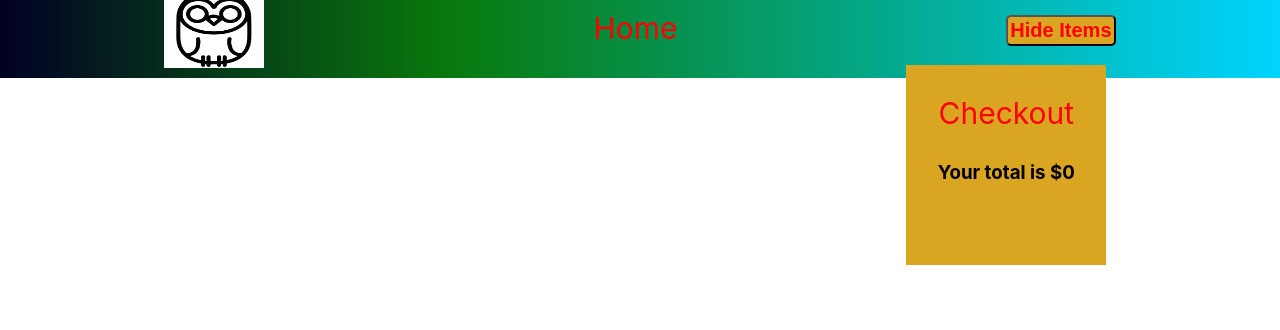
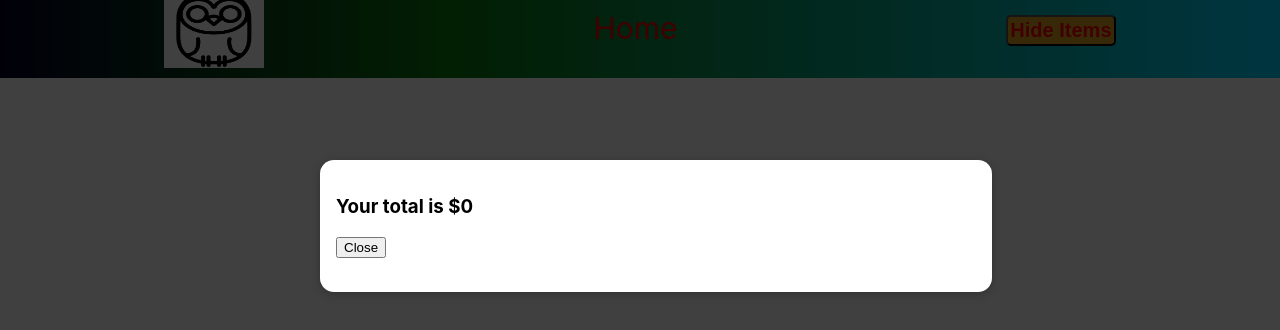
Before and after one commit to slavdefense/simple-store-frontend, a React (Create React App) app: page / in a window 1280 px wide. Both pictures are taken after a click on the button "Show Items". Shown: the top 330 px of the page. Built offline with nearby package versions, Linux system fonts and the light colour scheme.

Commit message:
Use React Fragments coupled with useState hook to show or hide Shopping Cart

```diff
--- a/public/index.html
+++ b/public/index.html
@@ -28,6 +28,7 @@
   </head>
   <body>
     <noscript>You need to enable JavaScript to run this app.</noscript>
+    <div id="overlays"></div>
     <div id="root"></div>
     <!--
       This HTML file is a template.
--- a/src/App.js
+++ b/src/App.js
@@ -16,6 +16,7 @@
   ]);
 
   const liftingCartHandler = (evt) => {
+
     console.log(evt);
     setAllCartData(evt);
   };
--- a/src/Components/Cart/Cart.jsx
+++ b/src/Components/Cart/Cart.jsx
@@ -1,6 +1,7 @@
 import React, { useState, useEffect } from "react";
 import styles from "./Cart.module.css";
-const Cart = ({ allCartData, toggler }) => {
+import Modal from "../../UI/Modal";
+const Cart = ({ allCartData, toggler,handleCartClick }) => {
   console.log(allCartData);
 
   console.log(allCartData);
@@ -40,11 +41,14 @@
   console.log(itemTotal);
 
   return (
-    <div className="cartContainer">
-      {toggler ? (
-        <div className={styles.toggler}>
-          <p>Checkout</p>
-          {itemTotal
+
+
+
+<>
+
+{toggler? <Modal>
+
+  {itemTotal
             .filter((item) => item.Total !== 0)
             .map((item) => {
               return (
@@ -53,12 +57,52 @@
                 </h5>
               );
             })}
-          <h3 className={styles.sumtotal}>Your total is ${total}</h3>
-        </div>
-      ) : (
-        <h1>Cart</h1>
-      )}
-    </div>
+
+<h3 className={styles.sumtotal}>Your total is ${total}</h3>
+
+
+
+<button onClick={handleCartClick}>Close</button>
+
+</Modal>:''
+}
+
+
+
+
+
+
+
+</>
+
+    //    <div className="cartContainer">
+    //   {toggler ? (
+    //     <div className={styles.toggler}>
+    //       <p>Checkout</p>
+
+
+
+
+
+    //       {itemTotal
+    //         .filter((item) => item.Total !== 0)
+    //         .map((item) => {
+    //           return (
+    //             <h5>
+    //               {item} {item.price}:
+    //             </h5>
+    //           );
+    //         })}
+    //       <h3 className={styles.sumtotal}>Your total is ${total}</h3>
+    //     </div>
+    //   ) : (
+    //     <h1>Cart</h1>
+    //   )}
+    // </div>
+
+
+
+
   );
 };
 
--- a/src/Components/Navbar/Navbar.jsx
+++ b/src/Components/Navbar/Navbar.jsx
@@ -28,7 +28,7 @@
         })}
 
         <form action="#">
-          <Cart toggler={toggler} allCartData={allCartData}></Cart>
+          <Cart handleCartClick={handleCartClick} toggler={toggler} allCartData={allCartData}></Cart>
 
           {!toggler ? (
             <button className={styles.showcartbutton} onClick={handleCartClick}>
--- /dev/null
+++ b/src/UI/Modal.js
@@ -0,0 +1,25 @@
+import { Fragment } from 'react'
+import ReactDom from 'react-dom'
+import classes from './Modal.module.css'
+const Backdrop = props=>{
+  return <div className={classes.backdrop}></div>
+}
+const ModalOverlay = props=>{
+  return <div className={classes.modal}>
+<div className={classes.content}>{props.children}</div>
+  </div>
+
+}
+
+const portalElement = document.getElementById('overlays')
+const Modal = (props) => {
+  return (
+    <Fragment>
+
+    {ReactDom.createPortal(<Backdrop/>,portalElement)}
+    {ReactDom.createPortal(<ModalOverlay>{props.children}</ModalOverlay>,portalElement)}
+    </Fragment>
+   );
+}
+
+export default Modal;
--- /dev/null
+++ b/src/UI/Modal.module.css
@@ -0,0 +1,42 @@
+.backdrop {
+  position: fixed;
+  top: 0;
+  left: 0;
+  width: 100%;
+  height: 100vh;
+  z-index: 20;
+  background-color: rgba(0, 0, 0, 0.75);
+}
+
+.modal {
+  position: fixed;
+  top: 20vh;
+  left: 5%;
+  width: 90%;
+  height: 100px;
+  background-color: white;
+  padding: 1rem;
+  border-radius: 14px;
+  box-shadow: 0 2px 8px rgba(0, 0, 0, 0.25);
+  z-index: 30;
+  animation: slide-down 300ms ease-out forwards;
+  overflow: scroll;
+}
+
+@media (min-width: 768px) {
+  .modal {
+    width: 40rem;
+    left: calc(50% - 20rem);
+  }
+}
+
+@keyframes slide-down {
+  from {
+    opacity: 0;
+    transform: translateY(-3rem);
+  }
+  to {
+    opacity: 1;
+    transform: translateY(0);
+  }
+}
--- a/src/pages/Suits/Suits.jsx
+++ b/src/pages/Suits/Suits.jsx
@@ -1,6 +1,7 @@
 import React, { useState, useEffect } from "react";
 import { useLocation } from "react-router-dom";
 import styles from "./Suits.module.css";
+
 
 const Suites = ({liftingCartHandler}) => {
   const location = useLocation();
@@ -8,7 +9,7 @@
 
   const [shoppingList] = useState(location.state.items);
   const [cartItems, setCartItems] = useState({
-    name:'start',
+    name:'',
     price:0
   });
 
@@ -47,6 +48,12 @@
               >
                 Add to cart
               </button>
+              <form action="">
+
+                <label>Quantity</label>
+              <input type="number" min="1" defaultValue="1"></input>
+              </form>
+
             </div>
           );
         })}
```
Also changed, not shown: src/Components/Form/QuantityForm.jsx (added, +17 -0 lines), src/Components/Form/QuantityForm.module.css (added).
